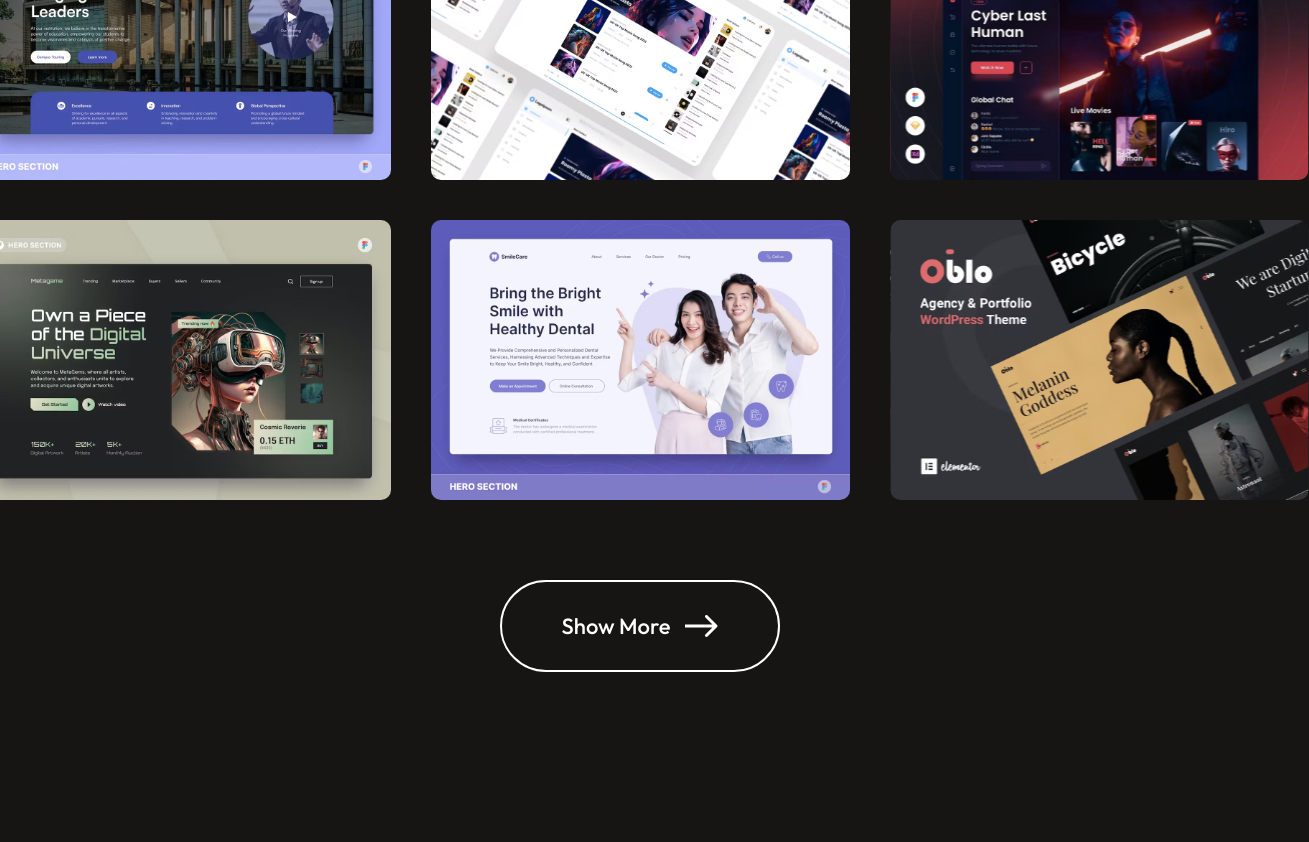
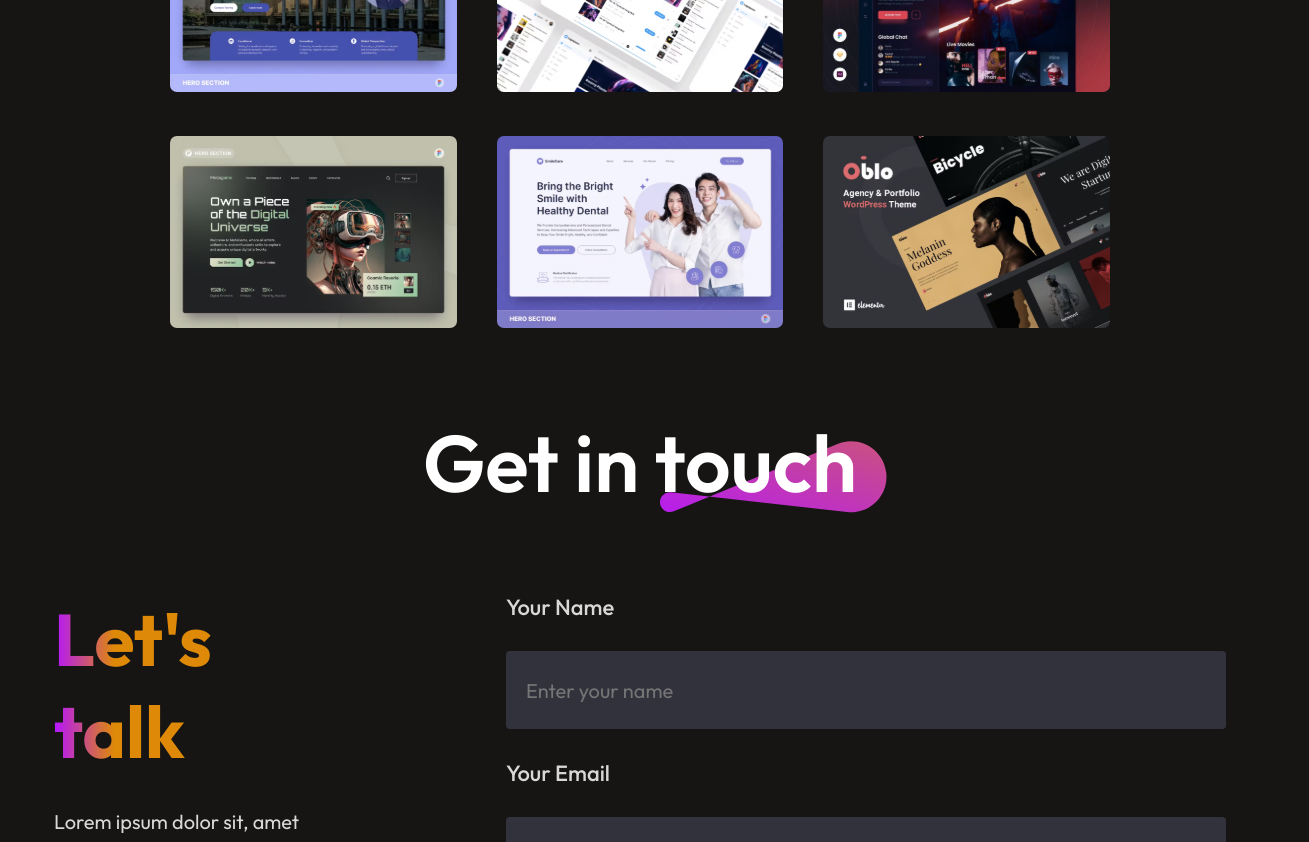
Before and after one commit to Udhayaa2202/jeeva_portfolio, a React (Vite) app: page / in a window 1280 px wide. Shown: the part 4320-5162 px from the top of the page, 1309 px wide, since content can reach past the window. Built offline with nearby package versions, Linux system fonts and the light colour scheme.

Commit message:
Added project src

```diff
--- a/src/Components/MyWork/MyWork.css
+++ b/src/Components/MyWork/MyWork.css
@@ -44,6 +44,42 @@
     border-radius: 10px;
     transition: 0.3s;
 }
+
+.mywork-item {
+    position: relative;
+    display: inline-block;
+  }
+
+  .mywork-item img {
+    width: 100%;
+    height: auto;
+  }
+
+  .mywork-overlay {
+    position: absolute;
+    top: 0;
+    left: 0;
+    width: 100%;
+    height: 100%;
+    display: flex;
+    justify-content: center;
+    align-items: center;
+    background: rgba(0, 0, 0, 0.5);
+    color: white;
+    font-size: 1.5em;
+    opacity: 0;
+    transition: opacity 0.3s ease;
+  }
+
+  .mywork-item:hover .mywork-overlay {
+    opacity: 1;
+  }
+
+  .mywork-overlay a {
+    color: white;
+    font-size: 1.5em;
+    text-decoration: none;
+  }
 
 .mywork-showmore {
     display: flex;
--- a/src/Components/MyWork/MyWork.jsx
+++ b/src/Components/MyWork/MyWork.jsx
@@ -11,13 +11,18 @@ const MyWork = () => {
         <img src={theme_pattern} alt="" />
       </div>
       <div className="mywork-container">
-        {mywork_data.map((work,index)=>{
-            return <img key={index} src={work.w_img} alt=""/>
+        {mywork_data.map((work, index) => {
+          return (
+            <div key={index} className="mywork-item">
+              <img src={work.w_img} alt={work.w_name} />
+              <div className="mywork-overlay">
+                <a href={work.link} target="_blank" rel="noopener noreferrer">
+                  <p>{work.w_name}</p>
+                </a>
+              </div>
+            </div>
+          );
         })}
-      </div>
-      <div className="mywork-showmore">
-        <p>Show More</p>
-        <img src={arrow_icon} alt="" />
       </div>
     </div>
   )
--- a/src/assets/mywork_data.js
+++ b/src/assets/mywork_data.js
@@ -8,7 +8,8 @@ import project6_img from '../assets/project_6.svg'
 const mywork_data = [
     {
         w_no:1,
-        w_name:"Web design",
+        w_name:"DWM Rice",
+        link:'https://github.com/jeevithakannan2/my-dwm',
         w_img:project1_img
     },
     {
```
